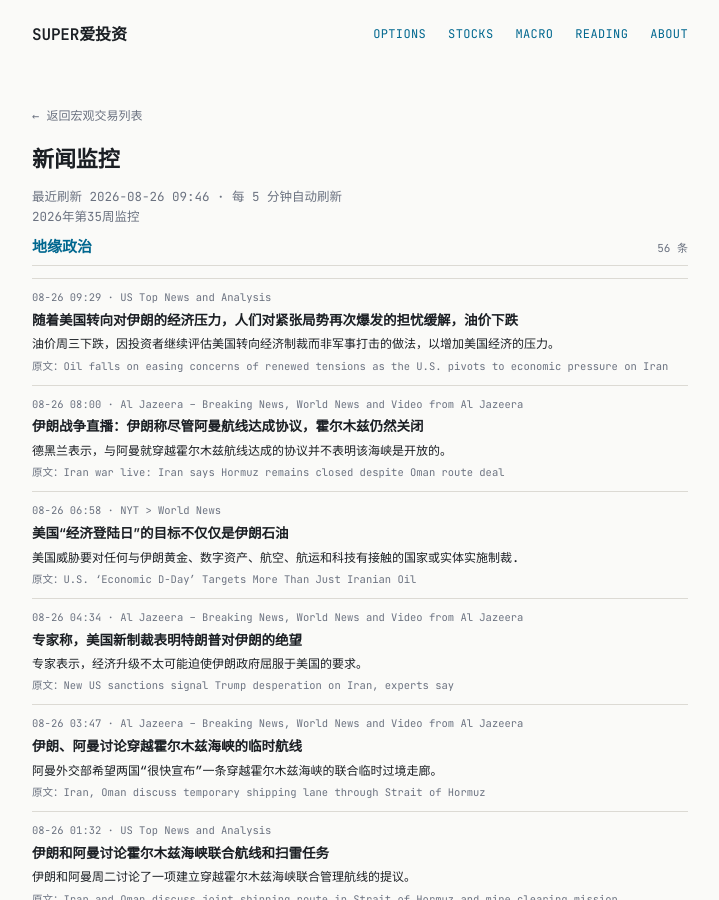
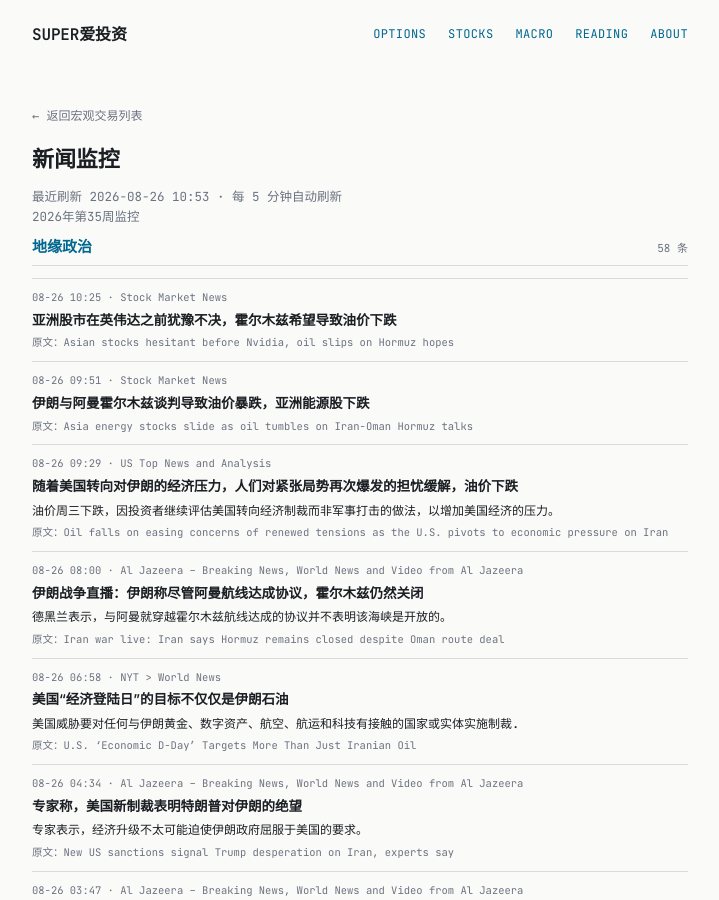
Before and after one commit to tang3super/tang3super.github.io, a Jekyll site: the page built from macro-trade/news-digest.md, in a window 1280 px wide and 900 px high. Shown: the whole window, without its empty margins (280-999 px from the left). Built offline with Jekyll 4.4.1, drawn with Linux system fonts in a browser that asks for light colours; some of the changed text lies outside the part shown.

Commit message:
sync news-digest article

```diff
--- a/macro-trade/news-digest.md
+++ b/macro-trade/news-digest.md
@@ -5,11 +5,23 @@ title: 新闻监控
 date: '2026-08-26'
 summary: 2026年第35周监控
 week_label: 2026年第35周监控
-last_updated: 2026-08-26 09:46
+last_updated: 2026-08-26 10:53
 refresh_note: 每 5 分钟自动刷新
 topics:
 - name: 地缘政治
   items:
+  - title: Asian stocks hesitant before Nvidia, oil slips on Hormuz hopes
+    summary: ''
+    link: https://www.investing.com/news/stock-market-news/asian-stocks-hesitant-before-nvidia-oil-slips-on-hormuz-hopes-4876210
+    source: Stock Market News
+    time: 08-26 10:25
+    title_zh: 亚洲股市在英伟达之前犹豫不决，霍尔木兹希望导致油价下跌
+  - title: Asia energy stocks slide as oil tumbles on Iran-Oman Hormuz talks
+    summary: ''
+    link: https://www.investing.com/news/stock-market-news/asia-energy-stocks-slide-as-oil-tumbles-on-iranoman-hormuz-talks-4876168
+    source: Stock Market News
+    time: 08-26 09:51
+    title_zh: 伊朗与阿曼霍尔木兹谈判导致油价暴跌，亚洲能源股下跌
   - title: Oil falls on easing concerns of renewed tensions as the U.S. pivots to economic pressure on Iran
     summary: Oil fell Wednesday, as investors continue to assess the U.S. pivot toward economic sanctions rather than military strikes to add pressure on…
     link: https://www.cnbc.com/2026/08/26/oil-falls-as-the-us-pivots-to-economic-pressure-on-iran-.html
@@ -467,6 +479,12 @@ topics:
     summary_zh: 英伟达公布财报，美联储主席凯文·沃什将发表他的首次杰克逊霍尔演讲。
 - name: AI基建
   items:
+  - title: Asian stocks hesitant before Nvidia, oil slips on Hormuz hopes
+    summary: ''
+    link: https://www.investing.com/news/stock-market-news/asian-stocks-hesitant-before-nvidia-oil-slips-on-hormuz-hopes-4876210
+    source: Stock Market News
+    time: 08-26 10:25
+    title_zh: 亚洲股市在英伟达之前犹豫不决，霍尔木兹希望导致油价下跌
   - title: OpenAI says its Broadcom custom chip is a winner. What does that mean for Nvidia?
     summary: Every weekday, the Investing Club releases the Homestretch; an actionable afternoon update just in time for the last hour of trading.
     link: https://www.cnbc.com/2026/08/25/openai-says-its-broadcom-chip-is-a-big-advance-what-about-nvidia.html
```
